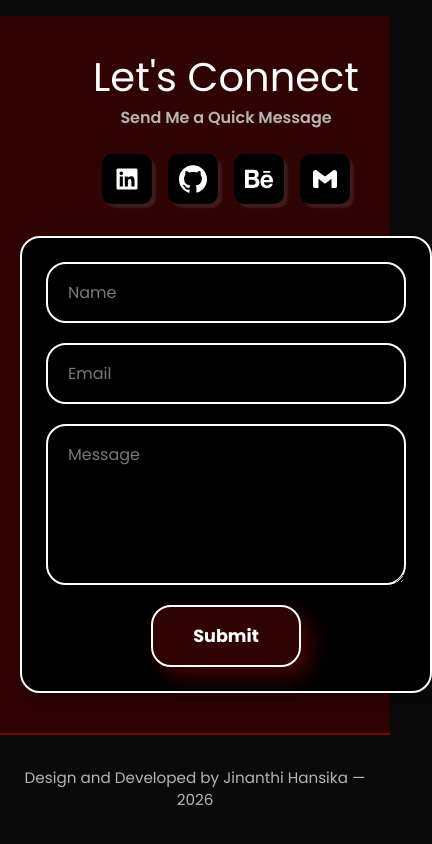
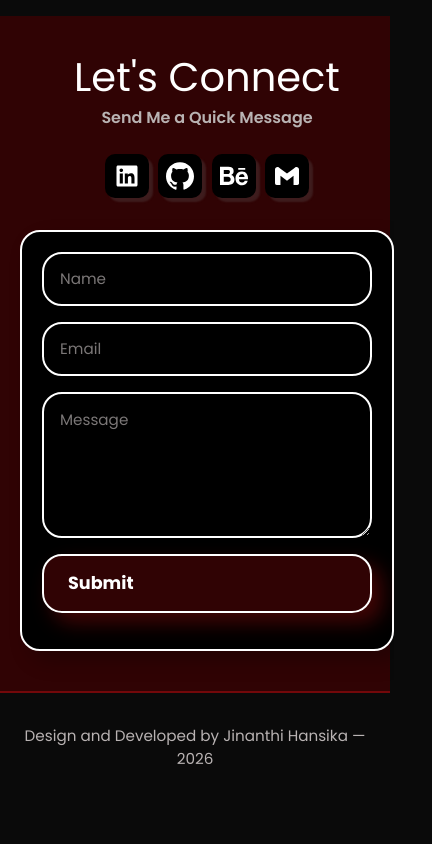
Before and after one commit to jinanthi77/jinanthi77.github.io, a React (Vite) app: page / in a window 390 px wide. Shown: the part 5232-6076 px from the top of the page, 432 px wide, since content can reach past the window. After the commit the page ends 6034 px from the top, so only its background shows below. Built offline with nearby package versions, Linux system fonts and the light colour scheme; a web font is replaced by a local one.

Commit message:
update contact and back to top icon

```diff
--- a/src/components/BackToTop.css
+++ b/src/components/BackToTop.css
@@ -18,3 +18,12 @@
 .back-to-top:hover {
   transform: translateY(-3px);
 }
+
+@media (max-width: 480px) {
+  .back-to-top {
+    width: 46px;
+    height: 46px;
+    right: 0.75rem;
+    bottom: 0.75rem;
+  }
+}
--- a/src/components/Contact.css
+++ b/src/components/Contact.css
@@ -107,3 +107,32 @@
     justify-content: center;
   }
 }
+
+@media (max-width: 480px) {
+  .contact__form {
+    padding: 1.25rem;
+    gap: 1rem;
+  }
+
+  .contact__form input,
+  .contact__form textarea {
+    padding: 0.85rem 1rem;
+    font-size: 0.95rem;
+  }
+
+  .btn--submit {
+    width: 100%;
+    padding: 0.9rem 1.5rem;
+    text-align: center;
+    margin-bottom: 1rem;
+  }
+
+  .contact__social {
+    gap: 0.6rem;
+  }
+
+  .contact__social a {
+    width: 44px;
+    height: 44px;
+  }
+}
```
